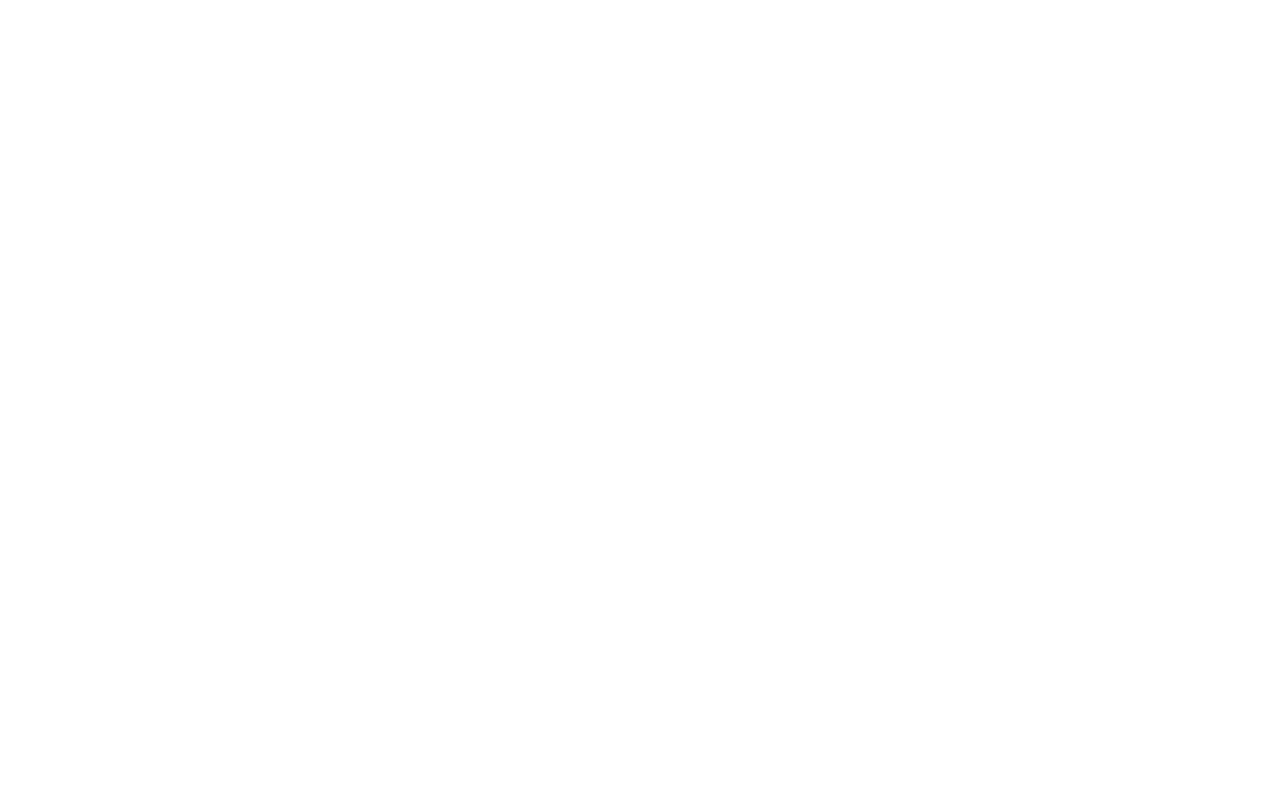
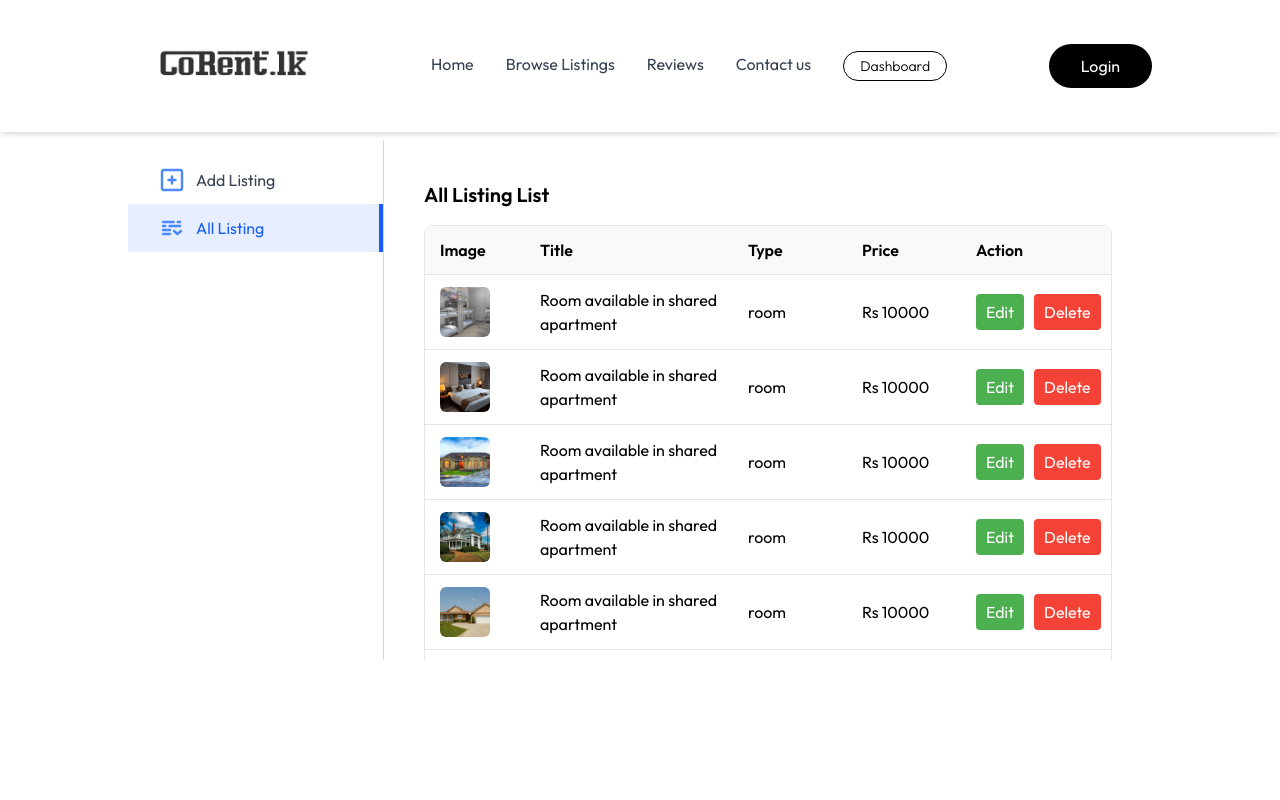
Before and after one commit to Kivindu02/smart-rental-platform, a React (Vite) app in the folder frontend/: page /owner/list-room in a window 1280 px wide. Before the commit this address had no page. Shown: the top 800 px of the page. Built offline with nearby package versions, Linux system fonts and the light colour scheme; a web font is replaced by a local one.

Commit message:
created addlisting page and its' related pages

```diff
--- a/frontend/src/App.jsx
+++ b/frontend/src/App.jsx
@@ -3,9 +3,12 @@
 import Navbar from "./components/Navbar/Navbar"
 import Home from "./pages/Home/Home"
 import SpaceDetails from "./pages/SpaceDetails/SpaceDetails";
+import Layout from "./pages/ListOwner/Layout";
+import AddListing from "./pages/ListOwner/AddListing";
+import AllListing from "./pages/ListOwner/AllListing";
 
 const App = () => {
-  const isOwnerPath = useLocation().pathname.includes("owner");
+  const isOwnerPath = useLocation().pathname.includes("admin");
   return (
     <div>
       {!isOwnerPath && <Navbar />}
@@ -17,6 +20,13 @@
           {/* Private Routes */}
           <Route path='/rooms/:id' element={<SpaceDetails />} />
 
+          <Route path='/owner' element={<Layout />}>
+
+            <Route index element={<AddListing />} />
+            <Route path="list-room" element={<AllListing />} />
+
+          </Route>
+
         </Routes>
 
       </div>
--- /dev/null
+++ b/frontend/src/components/Sidebar/Sidebar.jsx
@@ -0,0 +1,29 @@
+import React from 'react'
+import { assets } from '../../assets/assets'
+import { NavLink } from 'react-router-dom'
+
+const Sidebar = () => {
+
+  const sidebarLink = [
+    {name: "Add Listing", path: "/owner", icon: assets.add_icon},
+    {name: "All Listing", path: "/owner/list-room", icon: assets.list_icon},
+  ]
+
+
+
+  return (
+    <div className='md:w-64 w-16 border-r h-full text-base border-gray-300 pt-4 flex flex-col transition-all duration-300'>
+      {sidebarLink.map((item, index)=>(
+        <NavLink to={item.path} key={index}
+        end='/owner' className={({isActive})=>`flex item-center py-3 px-4 md:px-8 gap-3 ${isActive ? "border-r-4 md:border-r-r[6px] bg-blue-600/10 border-blue-600 text-blue-600" : "hover:bg-gray-100/90 border-white text-gray-700"}`}>
+          <img src={item.icon} alt={item.name} className='min-h-6 min-w-6'/>
+          <p className='md:block hidden text-center'>{item.name}</p>
+
+        </NavLink>
+      ))}
+
+    </div>
+  )
+}
+
+export default Sidebar
--- /dev/null
+++ b/frontend/src/pages/ListOwner/AddListing.jsx
@@ -0,0 +1,64 @@
+import { assets } from '../../assets/assets'
+import Title from '../../components/Title/Title'
+const AddListing = () => {
+  return(
+    <form>
+      <Title align='left' font='outfit' title='Add Listing' subTitle='Fill in the details carefully and accurate listing details, pricing, and small description, to enhance the user experience'/>
+
+      {/* Upload Area For Image */}
+      <p className='text-gray-800 mt-10'>Images</p>
+      <div className='grid grid-cols-2 sm:flex gap-4 my-2 flex-wrap'>
+        <label htmlFor="image" >
+          <img src={assets.upload_area} alt="" />
+        </label>
+        <input type="file" id="image" hidden required />
+
+      </div>
+
+      <div className='p-1'>
+
+        {/* title */}
+        <div className="mb-4">
+          <p className="block text-gray-800 font-medium mb-1">Title</p>
+          <input className="border border-gray-300 rounded p-2 w-80 focus:ring-2 focus:ring-blue-500 focus:outline-none" type="text" name='title' placeholder='Type here' />
+        </div>
+
+        <div className='mb-4'>
+          <p className='text-gray-800 mt-4'>Lising Type</p>
+          <select name='listing_type' className='border opacity-70 border-gray-300 mt-1 rounded p-2 w-80'>
+            <option value=''>Select</option>
+            <option value="House">House</option>
+            <option value="Room">Room</option>
+            <option value="commercial Area">Commercal Area</option>
+          </select>
+
+        </div>
+
+        <div className="mb-4">
+          <p className="block text-gray-800 font-medium mb-1">Location</p>
+          <input className="border border-gray-300 rounded p-2 w-80 focus:ring-2 focus:ring-blue-500 focus:outline-none" type="text" name='location' placeholder='Type here' />
+        </div>
+
+          {/* Price */}
+        <div className="mb-4">
+          <p className="block text-gray-800 font-medium mb-1">Price</p>
+          <input className="border border-gray-300 rounded p-2 w-80 focus:ring-2 focus:ring-blue-500 focus:outline-none" type="number" name="price" placeholder='Type here' />
+        </div>
+
+        {/* Description */}
+        <div className="mb-4">
+          <p className="block text-gray-800 font-medium mb-1">Description</p>
+          <textarea className="border border-gray-300 rounded p-2 w-80 focus:ring-2 focus:ring-blue-500 focus:outline-none" name="description" rows="6" placeholder='Write Content here'></textarea>
+        </div>
+
+        <div>
+          <button className="bg-blue-600 text-white font-medium py-2 px-4 rounded hover:bg-blue-700 transition duration-200" type='submit'>Add</button>
+        </div>
+
+      </div>
+
+    </form>
+
+  )
+}
+export default AddListing
--- /dev/null
+++ b/frontend/src/pages/ListOwner/AllListing.css
@@ -0,0 +1,87 @@
+.list {
+  width: 100%;
+}
+
+.heading {
+  font-size: 20px;
+  font-weight: 600;
+  margin-bottom: 15px;
+}
+
+/* Table container */
+.list-table {
+  width: 100%;
+  border: 1px solid #e5e5e5;
+  border-radius: 8px;
+  overflow: hidden;
+}
+
+/* Grid row (header + data rows) */
+.list-table-format {
+  display: grid;
+  grid-template-columns: 80px 2fr 1fr 1fr 120px;
+  align-items: center;
+  padding: 12px 15px;
+  column-gap: 20px;
+  border-bottom: 1px solid #e5e5e5;
+}
+
+/* Header styling */
+.list-table-format.title {
+  background-color: #f9f9f9;
+  font-weight: 600;
+}
+
+/* Image styling */
+.list-table-format img {
+  width: 50px;
+  height: 50px;
+  object-fit: cover;
+  border-radius: 6px;
+}
+
+/* Action buttons */
+.actions {
+  display: flex;
+  gap: 10px;
+}
+
+.edit-btn {
+  padding: 6px 10px;
+  border: none;
+  background-color: #4caf50;
+  color: white;
+  border-radius: 4px;
+  cursor: pointer;
+}
+
+.delete-btn {
+  padding: 6px 10px;
+  border: none;
+  background-color: #f44336;
+  color: white;
+  border-radius: 4px;
+  cursor: pointer;
+}
+
+/* Hover effect */
+.list-table-format:hover {
+  background-color: #fafafa;
+}
+
+/* Responsive */
+@media (max-width: 600px) {
+  .list-table-format {
+    grid-template-columns: 60px 1fr 1fr;
+  }
+
+  .list-table-format.title {
+    display: none;
+  }
+
+  .actions {
+    grid-column: span 3;
+    justify-content: flex-start;
+    margin-top: 10px;
+  }
+}
--- /dev/null
+++ b/frontend/src/pages/ListOwner/AllListing.jsx
@@ -0,0 +1,38 @@
+import React from "react";
+import "./AllListing.css";
+import { place_Dummy_list } from "../../assets/assets";
+
+const AllListing = () => {
+  return (
+    <div className="list add flex-col">
+      <p className="heading">All Listing List</p>
+
+      <div className="list-table">
+        {/* Header */}
+        <div className="list-table-format title">
+          <p>Image</p>
+          <p>Title</p>
+          <p>Type</p>
+          <p>Price</p>
+          <p>Action</p>
+        </div>
+
+        {/* Rows */}
+        {place_Dummy_list.map((item) => (
+          <div className="list-table-format" key={item.id}>
+            <img src={item.images[0]} alt="" />
+            <p>{item.name}</p>
+            <p>{item.type}</p>
+            <p>Rs {item.price}</p>
+            <div className="actions">
+              <button className="edit-btn">Edit</button>
+              <button className="delete-btn">Delete</button>
+            </div>
+          </div>
+        ))}
+      </div>
+    </div>
+  );
+};
+
+export default AllListing;
--- /dev/null
+++ b/frontend/src/pages/ListOwner/Layout.jsx
@@ -0,0 +1,18 @@
+import { Outlet } from "react-router-dom"
+import Sidebar from "../../components/Sidebar/Sidebar"
+
+const Layout = () => {
+  return(
+    <div className='flex flex-col h-screen py-28 md:py-35 px-4 md:px-16 lg:px-24 xl:px-32'>
+      <div className='flex h-full'>
+        <Sidebar />
+        <div className='flex-1 p-4 pt-10 md:px-10 h-full overflow-auto'>
+        <Outlet/>
+        </div>
+
+      </div>
+
+    </div>
+  )
+}
+export default Layout
```
